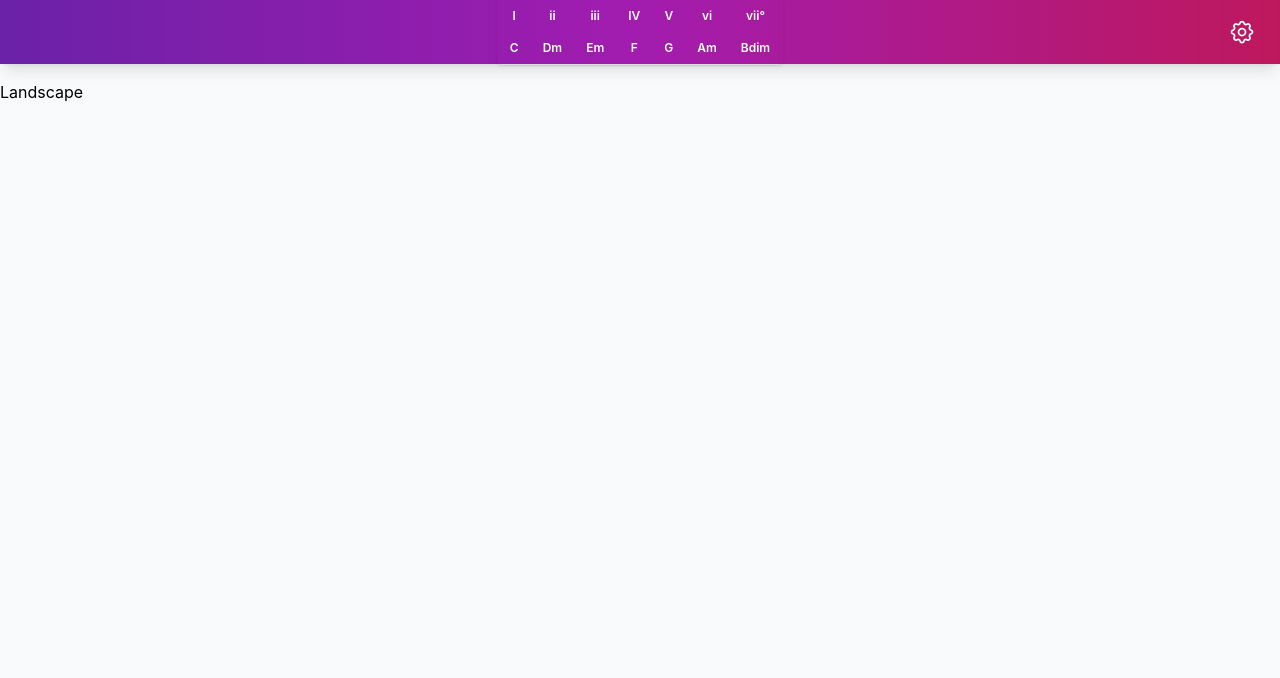
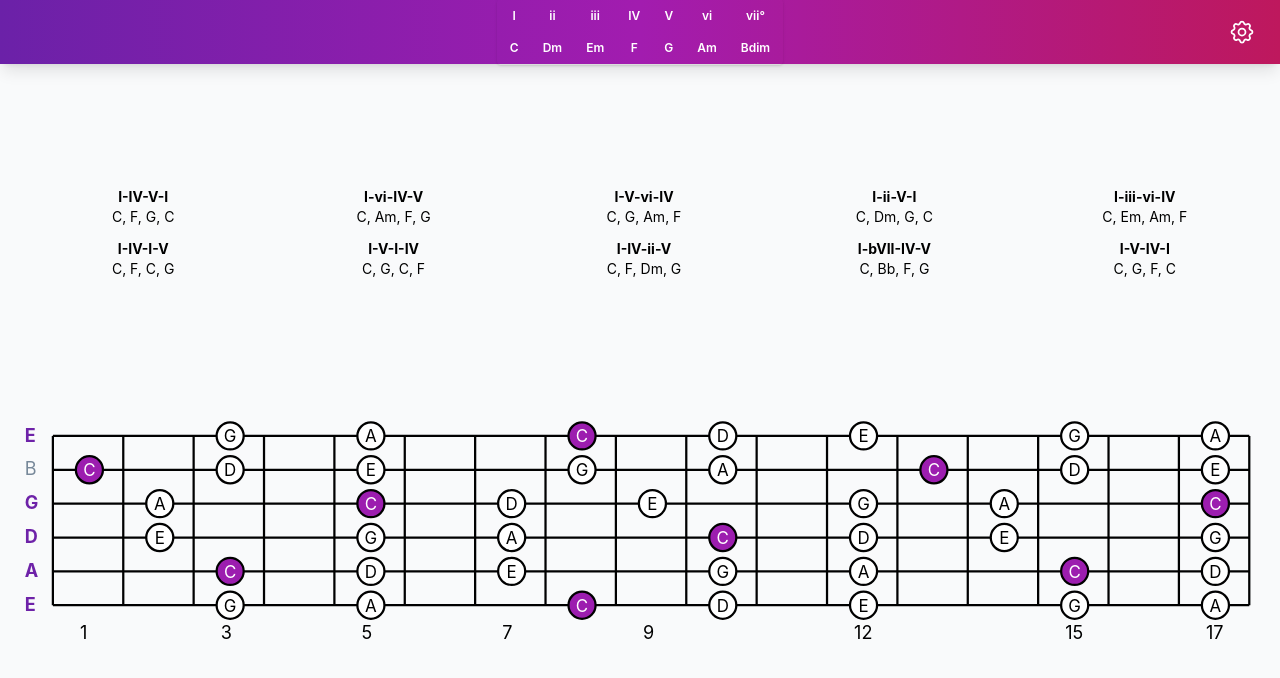
Before and after one commit to LucasLombardo/scale-positions, a React (Vite) app: page / in a window 1280 px wide. Shown: the top 678 px of the page. Built offline with nearby package versions, Linux system fonts and the light colour scheme.

Commit message:
adds landscape styling

```diff
--- a/src/App.jsx
+++ b/src/App.jsx
@@ -7,7 +7,7 @@ function App() {
     <div className="relative min-h-screen bg-gray-50">
       <Header />
       <Settings />
-      <div className="pt-20">
+      <div className="pt-20 min-h-screen">
         <Content />
       </div>
     </div>
--- a/src/components/Content/Landscape.jsx
+++ b/src/components/Content/Landscape.jsx
@@ -1,3 +1,27 @@
+import positions from "../../data/positions";
+import keys from "../../data/keys";
+import FullBoard from "../FullBoard";
+import { useSettings } from "../../SettingsContext";
+import { useScreenDimensions } from "../../hooks";
+
 export default function Landscape() {
-  return <div>Landscape</div>;
+  const { sortPositions, key, keyType } = useSettings();
+  const [width] = useScreenDimensions();
+
+  let sortedPositions = positions.toSorted((a, b) => a[keyType] - b[keyType]).map((p, i) => ({ ...p, start: keys[key].positionStarts[i] }));
+  if (sortPositions === "location") sortedPositions = sortedPositions.toSorted((a, b) => a.start - b.start)
+
+  return (
+    <div className="flex flex-col justify-evenly pt-16 pb-8 absolute top-0 left-0 w-full h-full">
+      <div className="w-full grid grid-cols-5 gap-3 pl-6 pr-4 place-items-center text-sm">
+        {keys[key].progressions.map((p) => (
+          <div key={p.description} className="w-full h-full">
+            <strong className="text-center block">{p.description}</strong>
+            <div className="text-center block">{p.chords.join(", ")}</div>
+          </div>
+        ))}
+      </div>
+      <FullBoard selectedKey={key} width={width * 0.97} />
+    </div>
+  )
 }
--- a/src/hooks/useDimensions.js
+++ b/src/hooks/useDimensions.js
@@ -11,13 +11,16 @@ export function useScreenDimensions() {
   const [dimensions, setDimensions] = useState([window.innerWidth, window.innerHeight]);
 
   function handleWindowSizeChange() {
+    console.log("orientation");
     setDimensions([window.innerWidth, window.innerHeight]);
   }
 
   useEffect(() => {
     window.addEventListener("resize", handleWindowSizeChange);
+    window.addEventListener("orientationchange", handleWindowSizeChange);
     return () => {
       window.removeEventListener("resize", handleWindowSizeChange);
+      window.removeEventListener("orientationchange", handleWindowSizeChange);
     };
   }, []);
 
```
